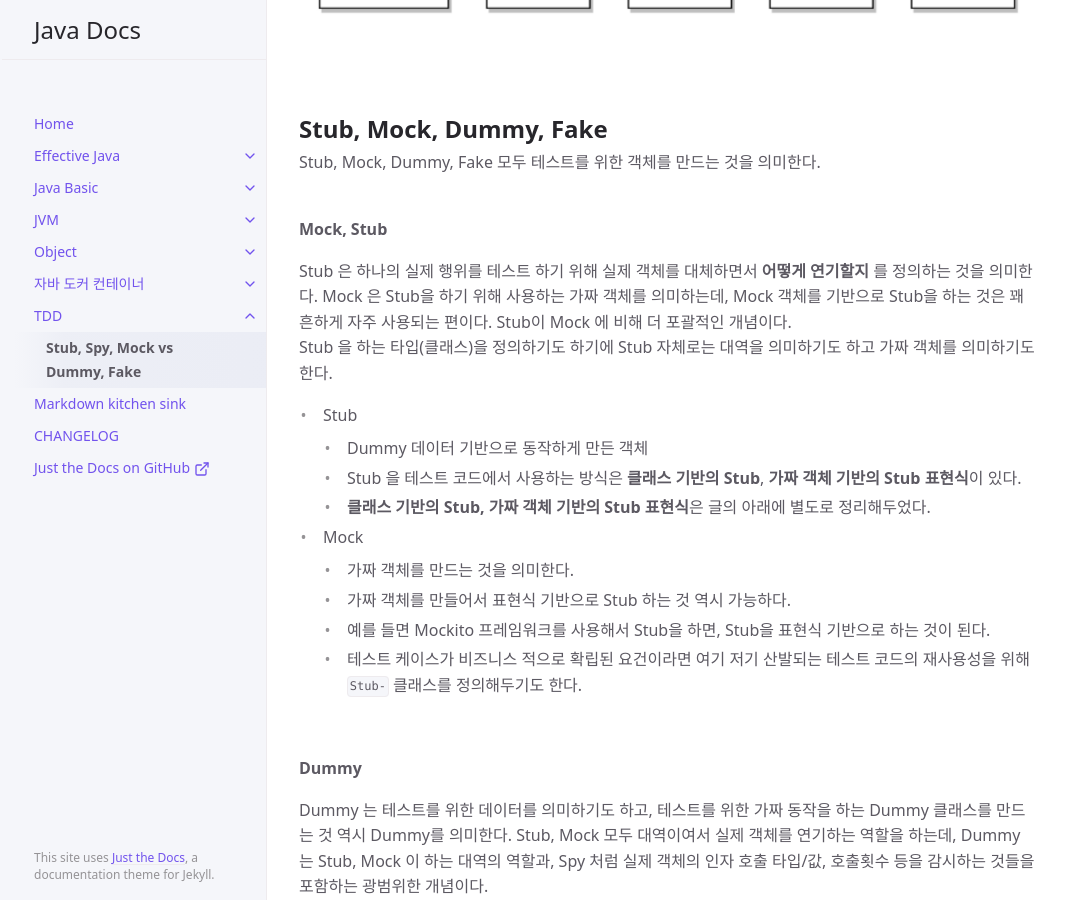
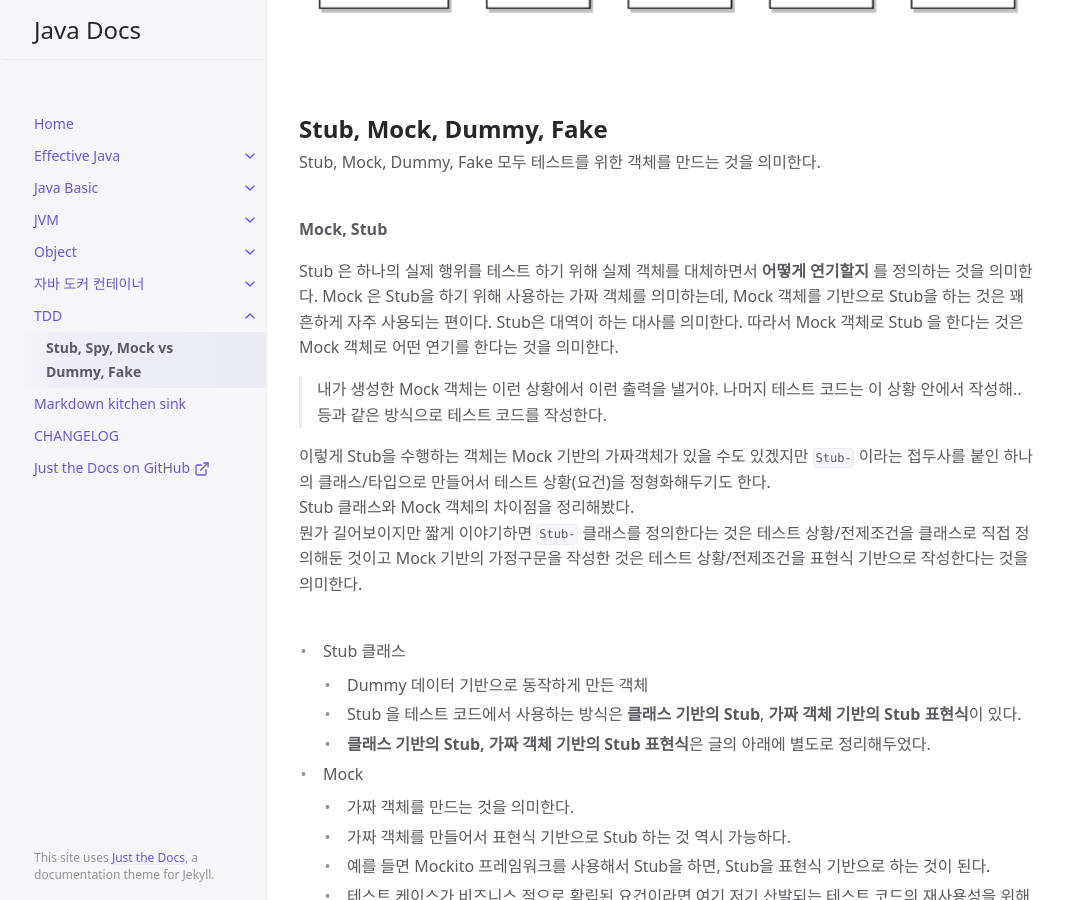
Before and after one commit to chagchagchag/docs-study-java, a Jekyll site: the page built from docs/tdd/Stub, Spy, Mock vs Dummy, Fake.md, in a window 1280 px wide and 900 px high, scrolled down 1598 px. Shown: the whole window, without its empty margins (105-1170 px from the left). Built offline with Jekyll 4.4.1, drawn with Linux system fonts in a browser that asks for light colours.

Commit message:
Stub, Spy, Mock vs Dummy, Fake

```diff
--- a/docs/tdd/Stub, Spy, Mock vs Dummy, Fake.md
+++ b/docs/tdd/Stub, Spy, Mock vs Dummy, Fake.md
@@ -66,10 +66,16 @@ Stub, Mock, Dummy, Fake 모두 테스트를 위한 객체를 만드는 것을
 
 **Mock, Stub**<br>
 
-Stub 은 하나의 실제 행위를 테스트 하기 위해 실제 객체를 대체하면서 **어떻게 연기할지** 를 정의하는 것을 의미한다. Mock 은 Stub을 하기 위해 사용하는 가짜 객체를 의미하는데, Mock 객체를 기반으로 Stub을 하는 것은 꽤 흔하게 자주 사용되는 편이다. Stub이 Mock 에 비해 더 포괄적인 개념이다.<br>
-Stub 을 하는 타입(클래스)을 정의하기도 하기에 Stub 자체로는 대역을 의미하기도 하고 가짜 객체를 의미하기도 한다.<br>
+Stub 은 하나의 실제 행위를 테스트 하기 위해 실제 객체를 대체하면서 **어떻게 연기할지** 를 정의하는 것을 의미한다. Mock 은 Stub을 하기 위해 사용하는 가짜 객체를 의미하는데, Mock 객체를 기반으로 Stub을 하는 것은 꽤 흔하게 자주 사용되는 편이다. Stub은 대역이 하는 대사를 의미한다. 따라서 Mock 객체로 Stub 을 한다는 것은 Mock 객체로 어떤 연기를 한다는 것을 의미한다.
+> 내가 생성한 Mock 객체는 이런 상황에서 이런 출력을 낼거야. 나머지 테스트 코드는 이 상황 안에서 작성해.. 등과 같은 방식으로 테스트 코드를 작성한다.
+<br>
 
-- Stub
+이렇게 Stub을 수행하는 객체는 Mock 기반의 가짜객체가 있을 수도 있겠지만 `Stub-` 이라는 접두사를 붙인 하나의 클래스/타입으로 만들어서 테스트 상황(요건)을 정형화해두기도 한다.<br>
+Stub 클래스와 Mock 객체의 차이점을 정리해봤다.<br>
+뭔가 길어보이지만 짧게 이야기하면 `Stub-` 클래스를 정의한다는 것은 테스트 상황/전제조건을 클래스로 직접 정의해둔 것이고 Mock 기반의 가정구문을 작성한 것은 테스트 상황/전제조건을 표현식 기반으로 작성한다는 것을 의미한다.<br>
+<br>
+
+- Stub 클래스
   - Dummy 데이터 기반으로 동작하게 만든 객체
   - Stub 을 테스트 코드에서 사용하는 방식은 **클래스 기반의 Stub**, **가짜 객체 기반의 Stub 표현식**이 있다.
   - **클래스 기반의 Stub, 가짜 객체 기반의 Stub 표현식**은 글의 아래에 별도로 정리해두었다.
```
